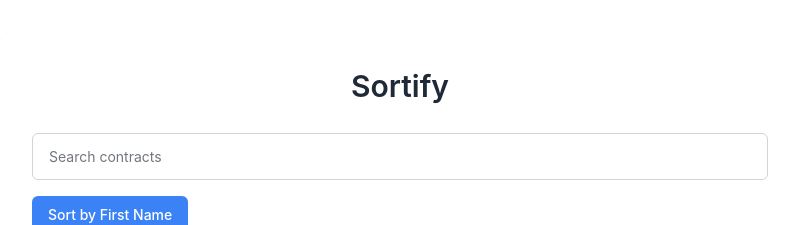
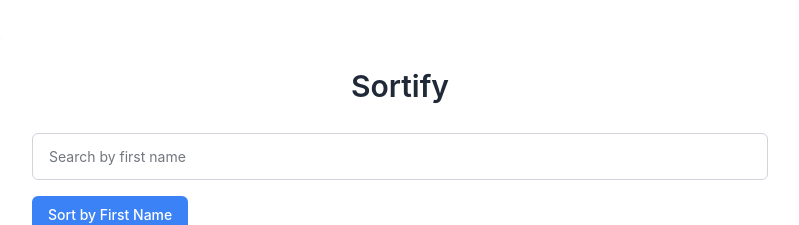
Before and after one commit to kmishima16/next-blog-portfolio, a Next.js app: page /lesson4 in a window 1280 px wide. Shown: the top 225 px of the page, without its empty margins (240-1039 px from the left). Built offline with nearby package versions, Linux system fonts and the light colour scheme.

Commit message:
update: 文字入力と連動してレコードがフィルタされるように

```diff
--- a/app/lesson4/page.tsx
+++ b/app/lesson4/page.tsx
@@ -1,15 +1,29 @@
+"use client";
+
+import { useState, useMemo } from "react";
 import data from "./data";
 import styles from "./page.module.css";
 
 const SortableTablePage = () => {
+	const [searchTerm, setSearchTerm] = useState("");
+
+	const filteredData = useMemo(() => {
+		const lowerSearchTerm = searchTerm.toLowerCase();
+		return data.filter((item) =>
+			item.first_name.toLowerCase().includes(lowerSearchTerm),
+		);
+	}, [searchTerm]);
+
 	return (
 		<div className={styles.container}>
 			<h1 className={styles.title}>Sortify</h1>
 			<div className={styles.searchContainer}>
 				<input
 					type="text"
-					placeholder="Search contracts"
+					placeholder="Search by first name"
 					className={styles.searchInput}
+					value={searchTerm}
+					onChange={(e) => setSearchTerm(e.target.value)}
 				/>
 			</div>
 			<button type="button" className={styles.sortButton}>
@@ -25,7 +39,7 @@ const SortableTablePage = () => {
 					</tr>
 				</thead>
 				<tbody>
-					{data.map((item) => (
+					{filteredData.map((item) => (
 						<tr key={item.email}>
 							<td>{item.first_name}</td>
 							<td>{item.last_name}</td>
```
